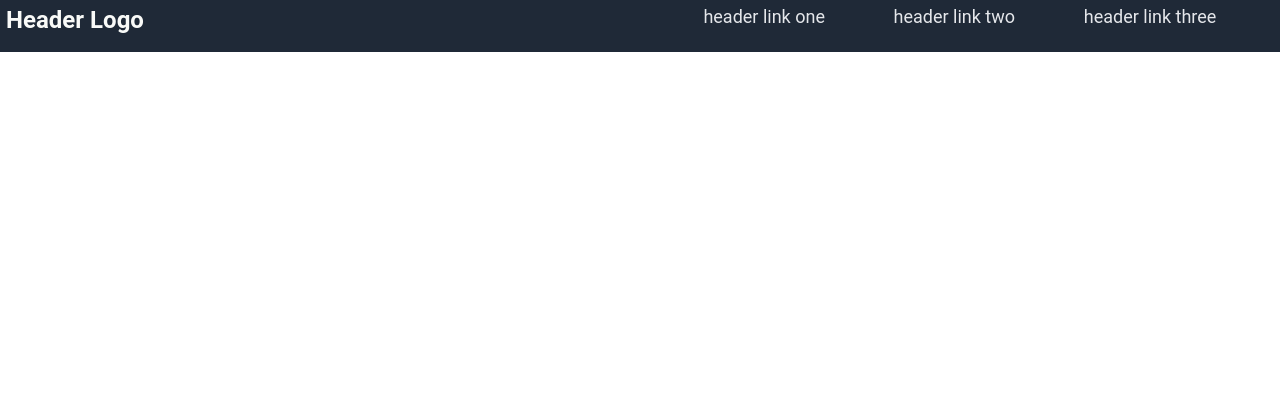
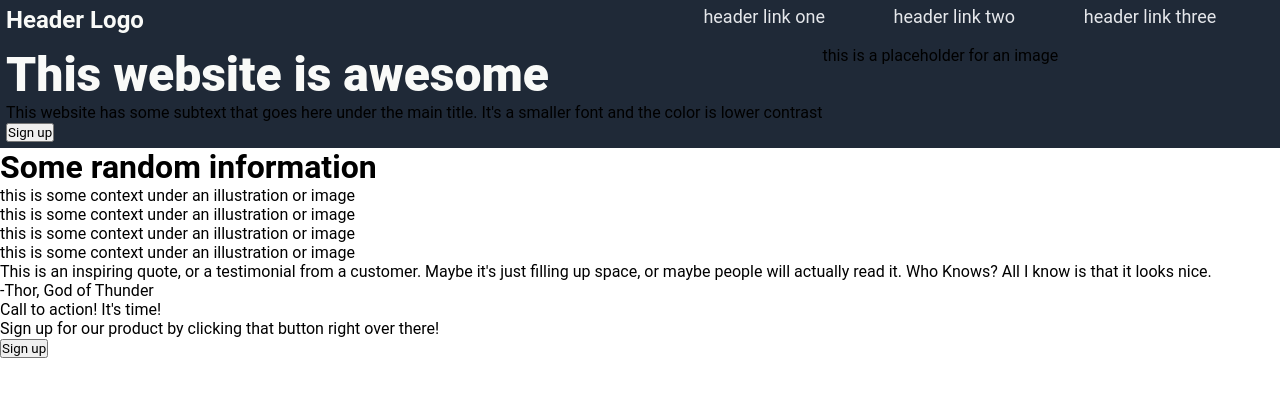
Before and after one commit to palpitate013/landingPage, a plain HTML site: page index.html in a window 1280 px wide. Drawn offline with Linux system fonts and the light colour scheme.

Commit message:
Added content Added all placeholder html content

```diff
--- a/index.html
+++ b/index.html
@@ -14,10 +14,42 @@
         <p class="link">header link three</p>
     </div>
     <div class="container">
-
+        <div class="item">
+            <p class="hero-main-text">This website is awesome</p>
+            <p>This website has some subtext that goes here under the main title. It's a smaller font and the color is lower contrast</p>
+            <button type="button">Sign up</button>
+        </div>
+        <div class="item">
+            <p class="placeholder">this is a placeholder for an image</p>
+        </div>
     </div>
     <div>
-
+        <h1>Some random information</h1>
+        <div>
+            <p>this is some context under an illustration or image</p>
+        </div>
+        <div>
+            <p>this is some context under an illustration or image</p>
+        </div>
+        <div>
+            <p>this is some context under an illustration or image</p>
+        </div>
+        <div>
+            <p>this is some context under an illustration or image</p>
+        </div>
+    </div>
+    <div>
+        <p>This is an inspiring quote, or a testimonial from a customer. Maybe it's just filling up space, or maybe people will actually read it. Who Knows? All I know is that it looks nice.</p>
+        <p>-Thor, God of Thunder</p>
+    </div>
+    <div>
+        <div>
+            <p>Call to action! It's time!</p>
+        <p>Sign up for our product by clicking that button right over there!</p>
+        </div>
+        <div>
+            <button type="button">Sign up</button>
+        </div>
     </div>
 </body>
 </html>
```
